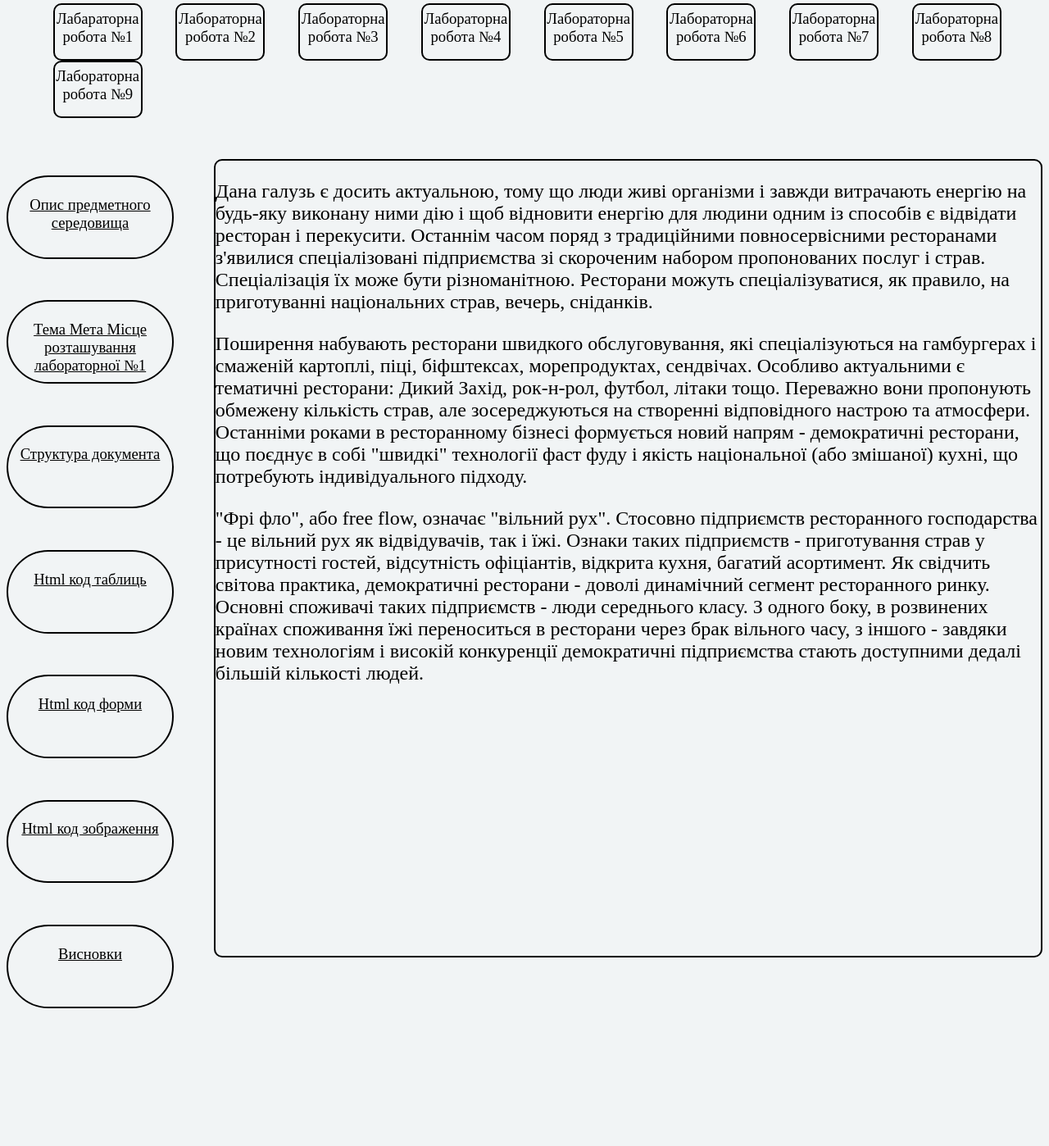
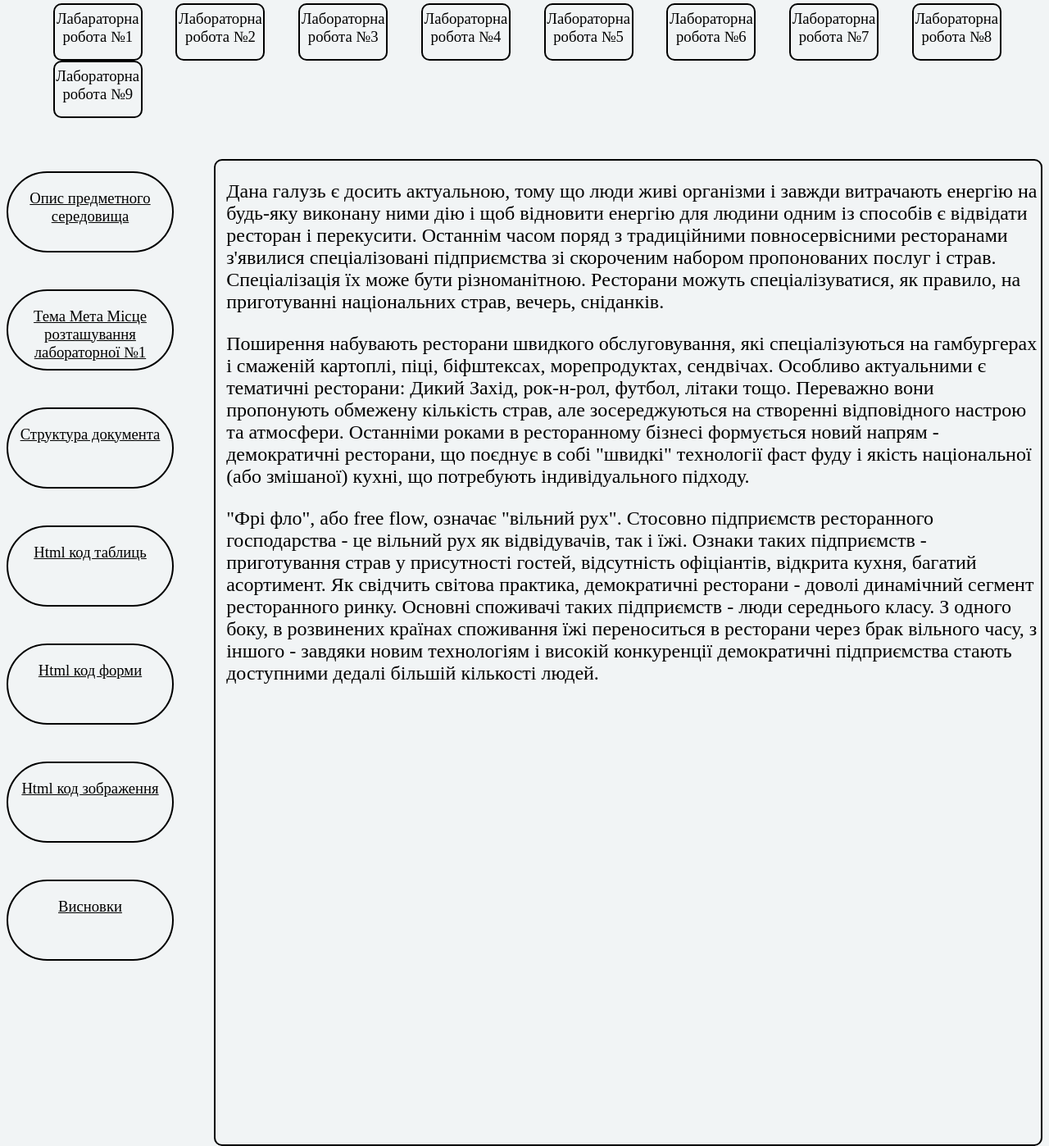
Before and after one commit to Brygada5/RestoranProject, a PHP site: the page made by Звіт1/lab_1(1).html in a window 1280 px wide. Shown: the part 226-1624 px from the top of the page at 82% size. Before the commit the page ends 1456 px from the top, so only its background shows below. Run offline with PHP 8.4, Linux system fonts and the light colour scheme.

Commit message:
new Report 1

```diff
--- a/Звіт1/style.css
+++ b/Звіт1/style.css
@@ -49,21 +49,20 @@ a{
 }
 
 .left-blok{
-  padding-top: 9%;
-  border-color:black;
-  text-align:center;
-  display: inline-block;
   border-color:black;
   border-style:solid;
   border-width:2px;
   width:200px;
   height:75px;
+  padding-top: 20px;
+  text-align:center;
   border-radius:90px;
+  margin-top:45px;
   font-size: 13pt;
-  margin-top: 20%;
 }
 
 .inform-block p{
+  margin-left: 10pt;
   font-size: 18pt;
 }
 
@@ -73,7 +72,7 @@ a{
   border-width:2px;
   border-radius:10px;
   margin-top: 30px;
-  height: 970%;
+  height: 1200%;
   font-size: 17pt;
 }
 
```
